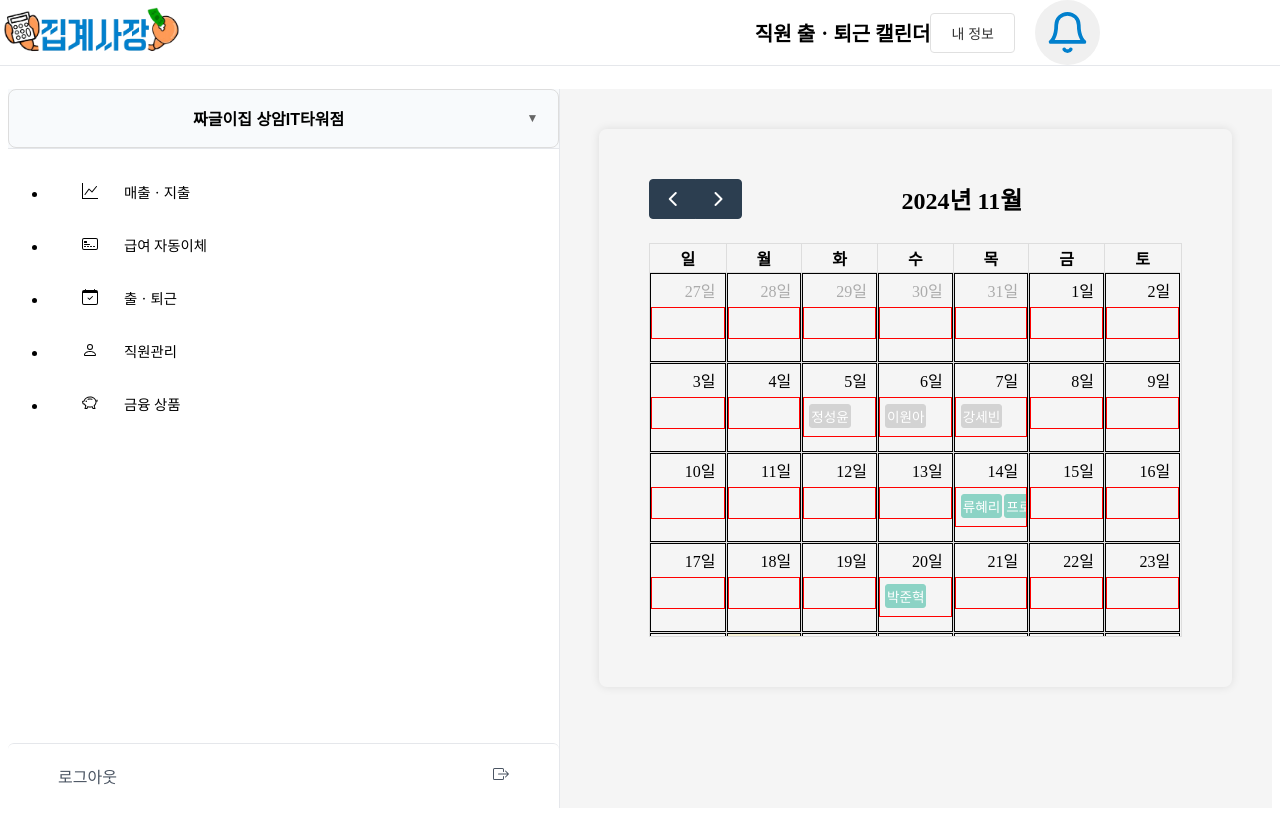
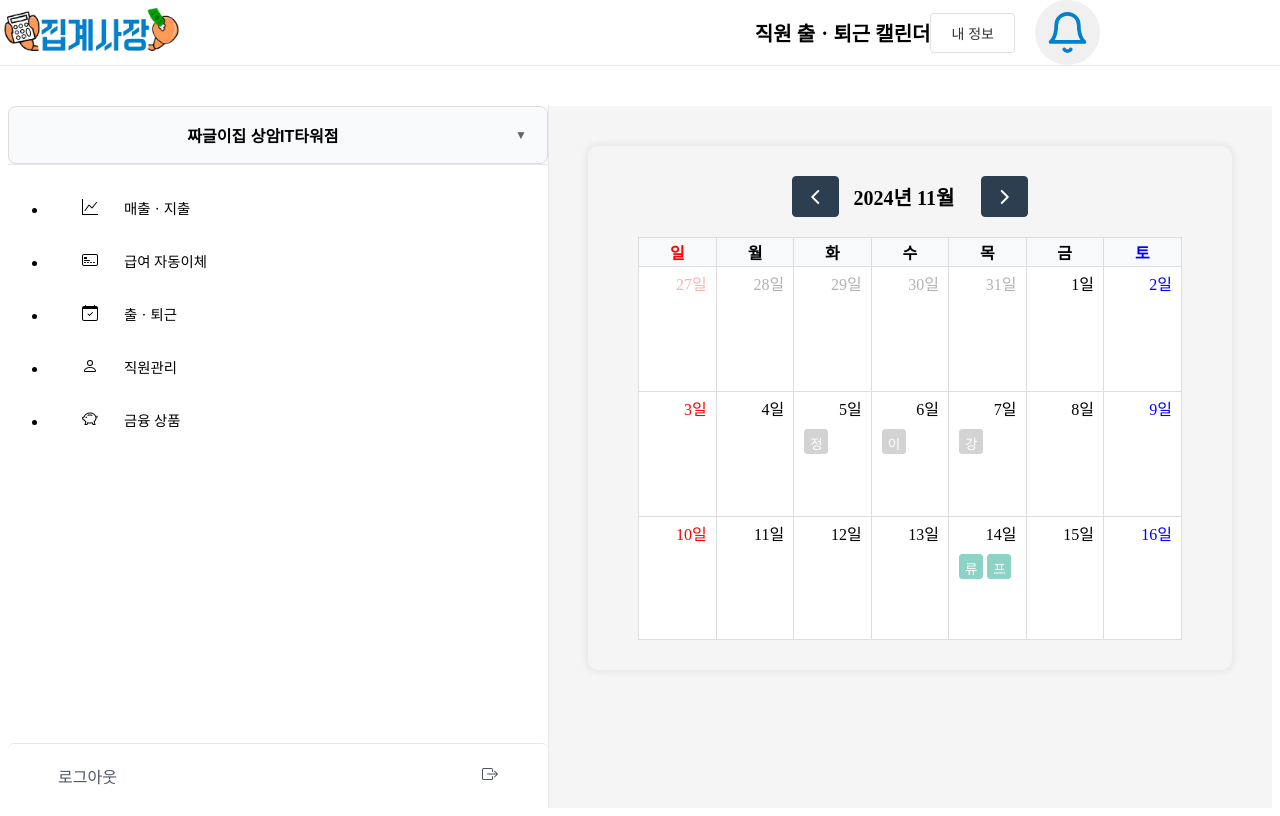
Before and after one commit to woorifisa-projects-3rd/MSA-FE, a Next.js app: page /attendance/calendar in a window 1280 px wide. Built offline with nearby package versions, Linux system fonts and the light colour scheme.

Commit message:
fix: 캘린더 기능 구현 완료, 추후 직원 등록 모달창과 연결 예정\

```diff
--- a/components/calendar/calendar.css
+++ b/components/calendar/calendar.css
@@ -1,8 +1,14 @@
 .fc { /* FullCalendar의 root element */
     max-width: 100%;
-    padding: 50px;
-    border-radius: 8px;
+    padding: 30px 50px;
+    border-radius: 10px;
     box-shadow: 0 0 10px rgba(0,0,0,0.1);
+}
+
+.fc-col-header-cell{
+    background-color: #f8f9fa;
+    padding: 10px;
+    font-weight: bold;
 }
 /* 기본 셀 높이 고정 */
 .fc .fc-daygrid-day {
@@ -11,31 +17,32 @@
 }
 /* 셀 내부 프레임  */
 .fc .fc-daygrid-day-frame{
-    border:1px solid black;
     height: 100% !important;
     max-height: 100% !important;
     display: flex;
     flex-direction: column;
+    background-color: white;
 }
 .fc .fc-daygrid-day-top{
     padding: 0 5px;
 }
 
 /* 그리드로 2열 만든 버전  */
-
 .fc .fc-daygrid-day-events{
     display: grid;
-    border:1px solid red;
-    grid-template-columns: repeat(2, 1fr);
-    grid-auto-flow: row;
-    gap: 2px;
-    padding: 5px;
-    /* 여기서부터 추가 */
+    grid-template-columns: repeat(2, calc(50% - 4px)) !important; /* 2열, gap 고려한 너비 */
+    grid-template-rows: repeat(3, 25px) !important; /* 4행, 각 행 높이 25px로 고정 */
+    grid-auto-flow: row !important;
+    gap: 4px !important;
+    padding: 4px 10px !important;
     width: 100% !important;
     max-width: 100% !important;
     box-sizing: border-box !important;
     overflow: hidden !important; /* 넘치는 내용 숨김 */
+    min-height: unset !important;
+    max-height: calc(100px + 8px) !important; /* 4행 * 25px + padding */
 }
+
 .fc .fc-daygrid-day-events::before {
     display: none !important;
     content: none !important;
@@ -52,11 +59,13 @@
 .fc-daygrid-event {
     /* 여기서부터 추가 */
     width: 100% !important;
-    max-width: 100% !important;
+    height: 25px !important; /* 높이 고정 */
+    min-height: 25px !important;
+    max-height: 25px !important;
+    margin: 0 !important;
+    padding: 2px 4px !important;
     box-sizing: border-box !important;
-    margin: 1px 0 !important;
-    overflow: hidden !important; /* 넘치는 내용 숨김 */
-
+    overflow: hidden !important;
 }
 /* 이벤트 전체 내용을 한 줄로 제한 */
 .fc-event-main {
@@ -96,3 +105,57 @@
 
 
 /* 버튼 색 */
+
+/* 일요일 스타일링 */
+.fc .fc-day-sun,
+.fc .fc-day-sun .fc-daygrid-day-number {
+    color: red !important;
+}
+/* 토요일 스타일링 */
+.fc .fc-day-sat,
+.fc .fc-day-sat .fc-daygrid-day-number {
+    color: blue !important;
+}
+/* 공휴일 스타일링 - 공휴일 클래스를 추가해야 함 */
+.fc .fc-day-holiday,
+.fc .fc-day-holiday .fc-daygrid-day-number {
+    color: red !important;
+}
+
+
+/* 헤더 관련 스타일링  */
+/* 헤더 전체 컨테이너 */
+.fc .fc-toolbar {
+    display: flex !important;
+    justify-content: center !important;
+    align-items: center !important;
+    padding-bottom: 20px;
+}
+
+/* 타이틀(2024년 11월) 영역 */
+.fc .fc-toolbar-title {
+    margin: 0 15px !important; /* prev, next 버튼과의 간격 */
+    font-size: 20px !important;
+    order: 2 !important; /* 가운데 위치하도록 */
+}
+
+/* 이전/다음 버튼 컨테이너 */
+.fc .fc-toolbar-chunk {
+    display: flex !important;
+    align-items: center !important;
+}
+
+/* 이전 버튼 */
+.fc .fc-prev-button {
+    order: 1 !important;
+}
+
+/* 다음 버튼 */
+.fc .fc-next-button {
+    order: 3 !important;
+}
+
+/* 불필요한 여백 제거 */
+.fc .fc-toolbar.fc-header-toolbar {
+    margin-bottom: 0 !important;
+}
--- a/components/calendar/calendar.js
+++ b/components/calendar/calendar.js
@@ -32,14 +32,6 @@ export default function Calendar (){
           id: '2',
           title: '프로젝트 마감',
           date: '2024-11-14',
-          backgroundColor: '#8CD3C5', // 초록색 (진행중)
-          borderColor: '#8CD3C5'
-      },
-      {
-          id: '3',
-          title: '휴가',
-          start: '2024-11-25',
-          end: '2024-11-27',
           backgroundColor: '#8CD3C5', // 초록색 (진행중)
           borderColor: '#8CD3C5'
       },
@@ -95,8 +87,8 @@ export default function Calendar (){
               plugins={[dayGridPlugin, interactionPlugin]}
               initialView='dayGridMonth'
               headerToolbar={{
-                  left: 'prev,next',
-                  center: 'title',
+                  left: '',
+                  center: 'prev title next',
                   right: ''
               }}
               editable={true}
@@ -104,7 +96,7 @@ export default function Calendar (){
               events={events}
               select={handleDateSelect}
               locale="ko"  // 한글화
-              dayMaxEvents={8}
+              dayMaxEvents={6}
           />
       </div>
   )
--- a/components/header/main-header/main-header.module.css
+++ b/components/header/main-header/main-header.module.css
@@ -5,6 +5,8 @@
     width: 100%;
     height: var(--header-height);
     border-bottom: 1px solid #e5e7eb;
+    z-index: 10000;
+    background: white;
 }
 
 .header_left{
```
